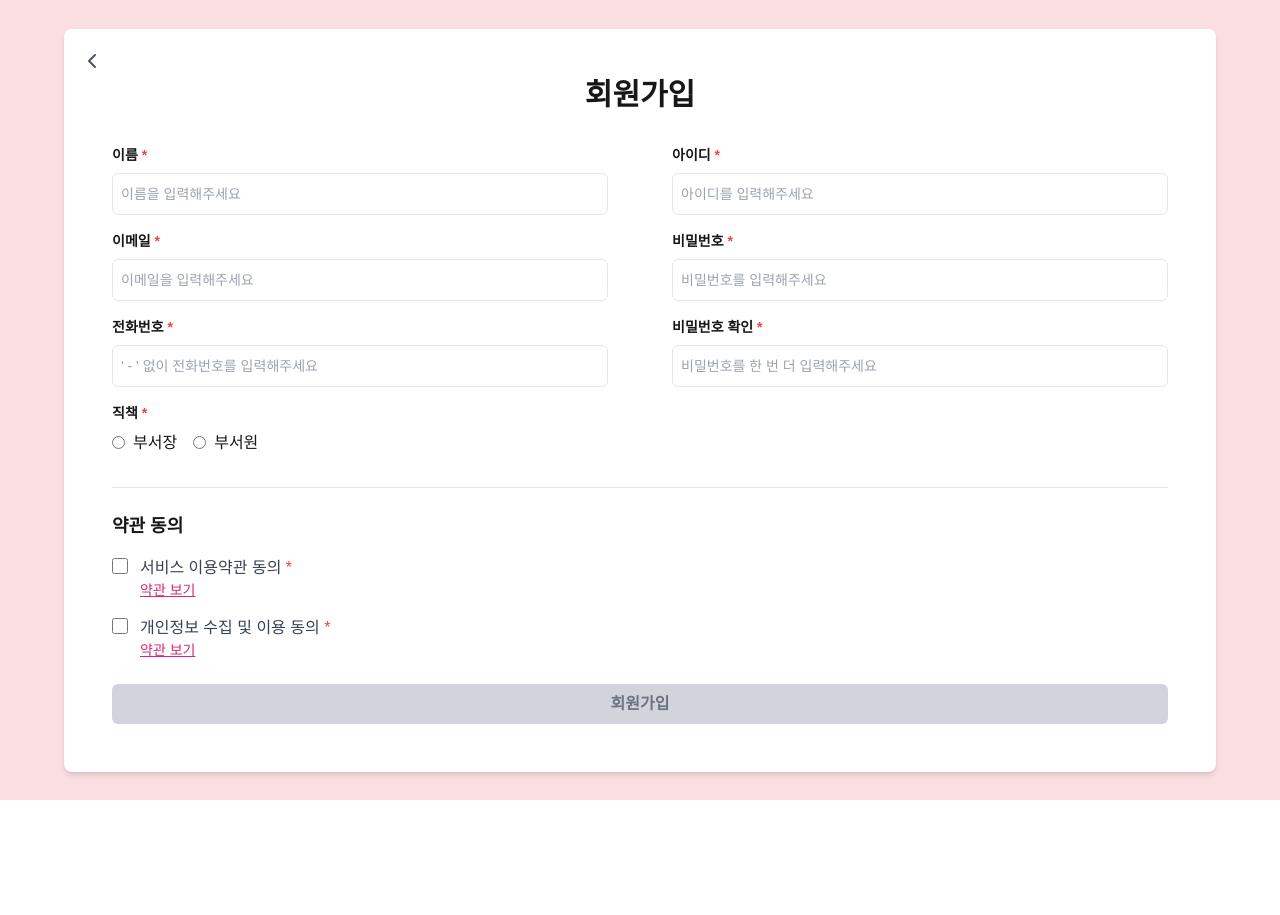
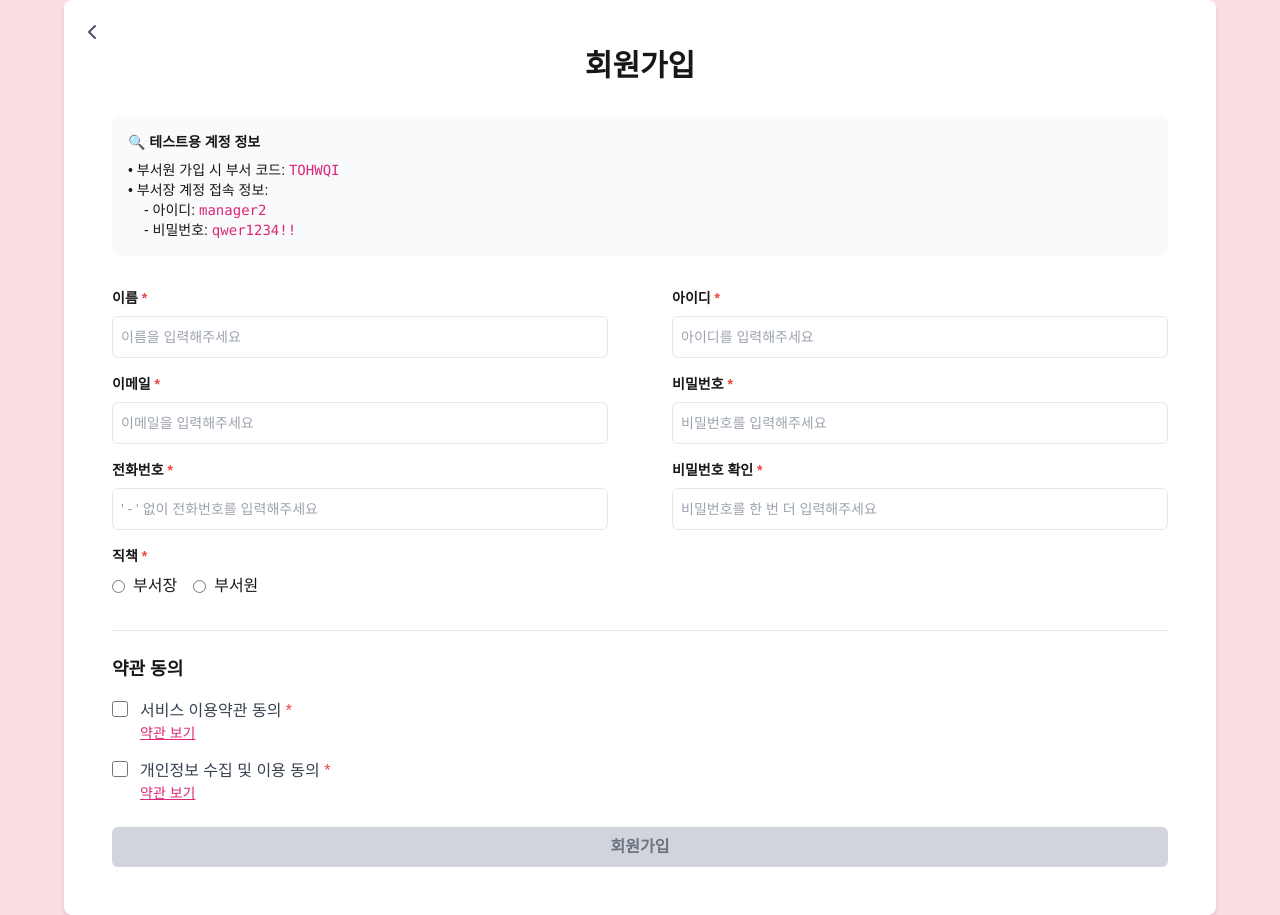
Before and after one commit to gjtjdwl/insideout-front, a Next.js app: page /register in a window 1280 px wide. Before the commit the page ends 800 px from the top, so only its background shows below. Built offline with nearby package versions, Linux system fonts and the light colour scheme; a web font is replaced by a local one.

Commit message:
Fix: 회원가입 페이지에 테스트 계정 명시

```diff
--- a/app/(noheader)/register/page.tsx
+++ b/app/(noheader)/register/page.tsx
@@ -621,7 +621,7 @@ const Register = () => {
             위하여 아래와 같이 관련 부서 및 개인정보관리책임자를 지정하고
             있습니다.
           </p>
-          <p>담당자: 감정본부 개인정보보호책임자</p>
+          <p>담당자: 인사이드아웃 개인정보보호책임자</p>
           <p>이메일: emotionhq11@gmail.com</p>
           <p>
             귀하께서는 회사의 서비스를 이용하시며 발생하는 모든 개인정보보호
@@ -659,6 +659,24 @@ const Register = () => {
         <h1 className="text-center text-xl md:text-3xl font-bold mb-8">
           회원가입
         </h1>
+
+        {/* 테스트 계정 정보 추가 */}
+        <div className="mb-8 p-4 bg-gray-50 rounded-lg text-sm">
+          <p className="font-semibold mb-2">🔍 테스트용 계정 정보</p>
+          <p>
+            • 부서원 가입 시 부서 코드:{' '}
+            <span className="font-mono text-pink-600">TOHWQI</span>
+          </p>
+          <p>• 부서장 계정 접속 정보:</p>
+          <p className="ml-4">
+            - 아이디: <span className="font-mono text-pink-600">manager2</span>
+          </p>
+          <p className="ml-4">
+            - 비밀번호:{' '}
+            <span className="font-mono text-pink-600">qwer1234!!</span>
+          </p>
+        </div>
+
         <div className="grid grid-cols-1 md:grid-cols-2 gap-16">
           {/* 왼쪽 입력 필드 */}
           <div>
@@ -800,7 +818,9 @@ const Register = () => {
               required
             />
             {errors.userId && (
-              <p className="text-red-500 text-xs sm:text-sm mt-1">{errors.userId}</p>
+              <p className="text-red-500 text-xs sm:text-sm mt-1">
+                {errors.userId}
+              </p>
             )}
 
             <label
@@ -842,7 +862,9 @@ const Register = () => {
               required
             />
             {passwordError && (
-              <p className="text-red-500 text-xs sm:text-sm mt-1">{passwordError}</p>
+              <p className="text-red-500 text-xs sm:text-sm mt-1">
+                {passwordError}
+              </p>
             )}
           </div>
         </div>
```
